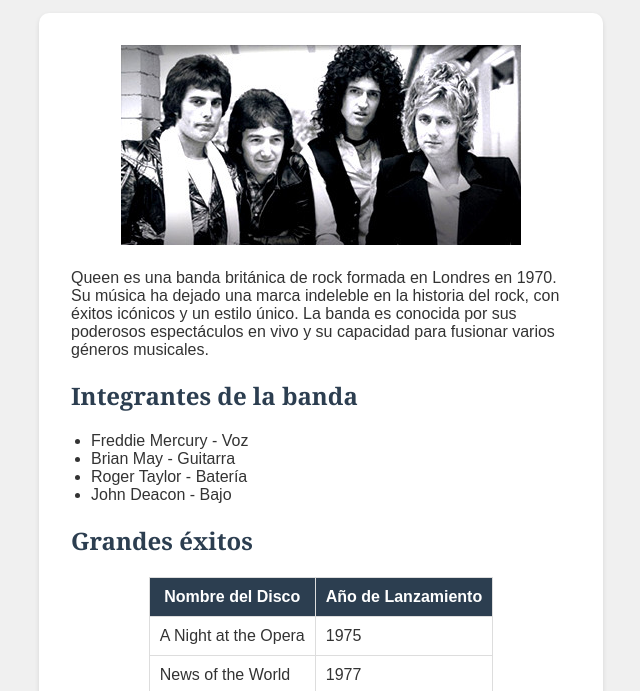
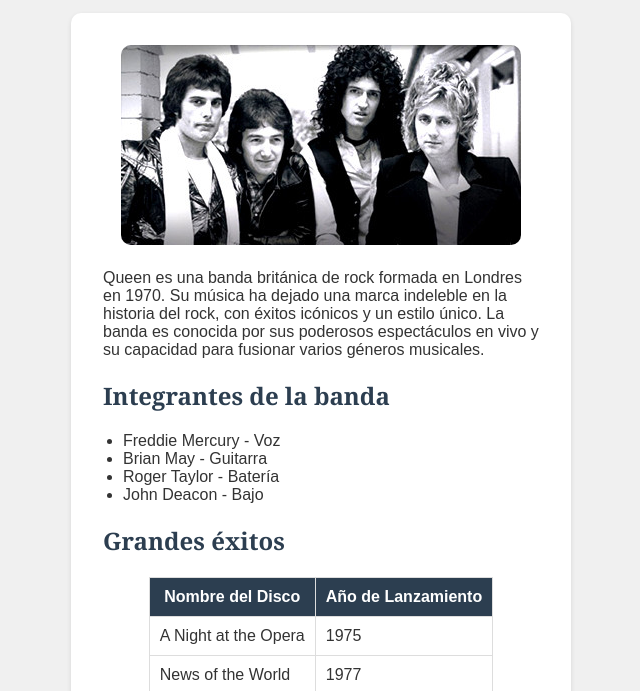
Before and after one commit to asanmun1905/LMSGI, a plain HTML site: page Tema 2/EjercicioQueen/index.html in a window 1280 px wide. Shown: the part 105-796 px from the top of the page, without its empty margins (319-959 px from the left). Drawn offline with Linux system fonts and the light colour scheme.

Commit message:
Queen done

```diff
--- a/Tema 2/EjercicioQueen/estilos.css
+++ b/Tema 2/EjercicioQueen/estilos.css
@@ -1,3 +1,11 @@
+* {
+    box-sizing: border-box;
+}
+
+html, body {
+    height: 100%;
+}
+
 body {
     font-family: 'Arial', sans-serif;
     color: #333;
@@ -28,7 +36,7 @@ h1, h2 {
     padding: 2rem;
     /* align-self: center; */
     margin: auto;
-    flex-grow: 1;
+    flex-grow: 100;
 }
 
 .pie {
@@ -42,6 +50,9 @@ h1, h2 {
     text-align: center;
     margin-bottom: 20px;
     width: 100%;
+}
+
+.imagenes {
     border-radius: 10px;
 }
 
```
